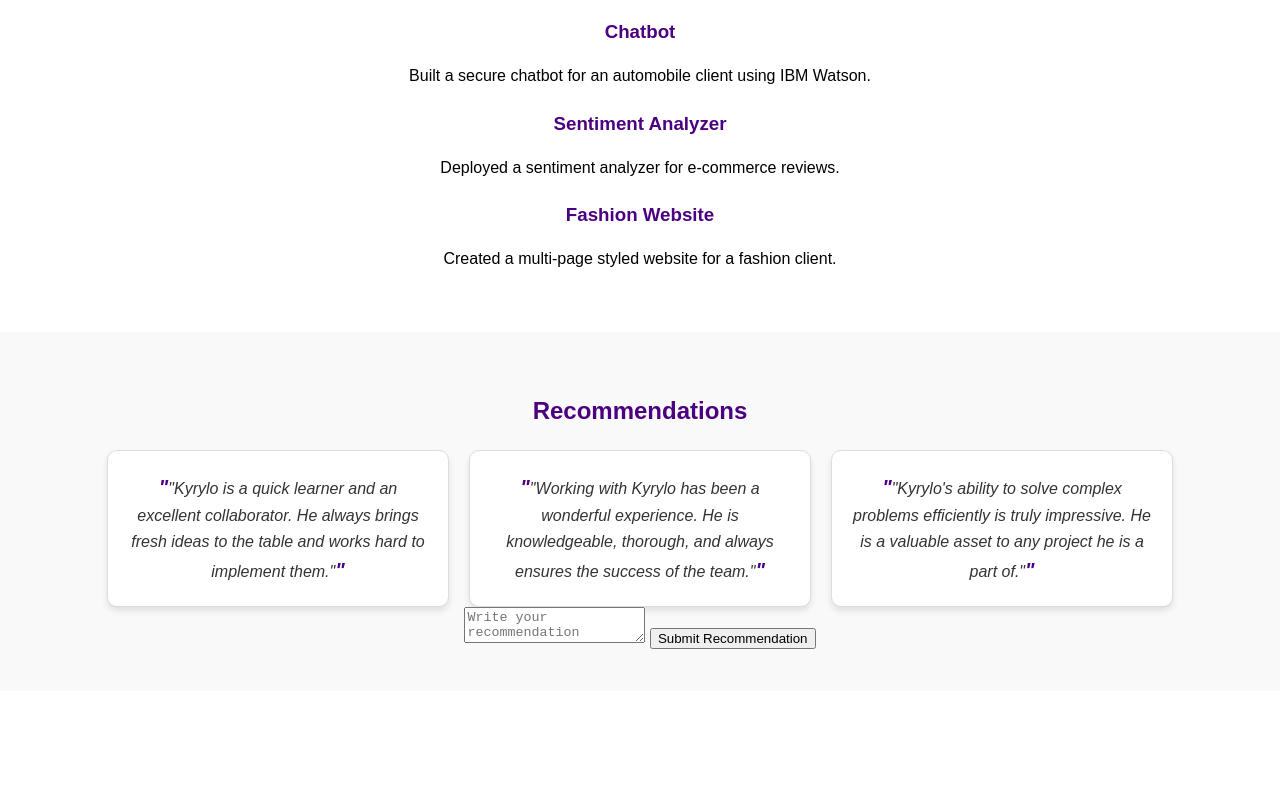
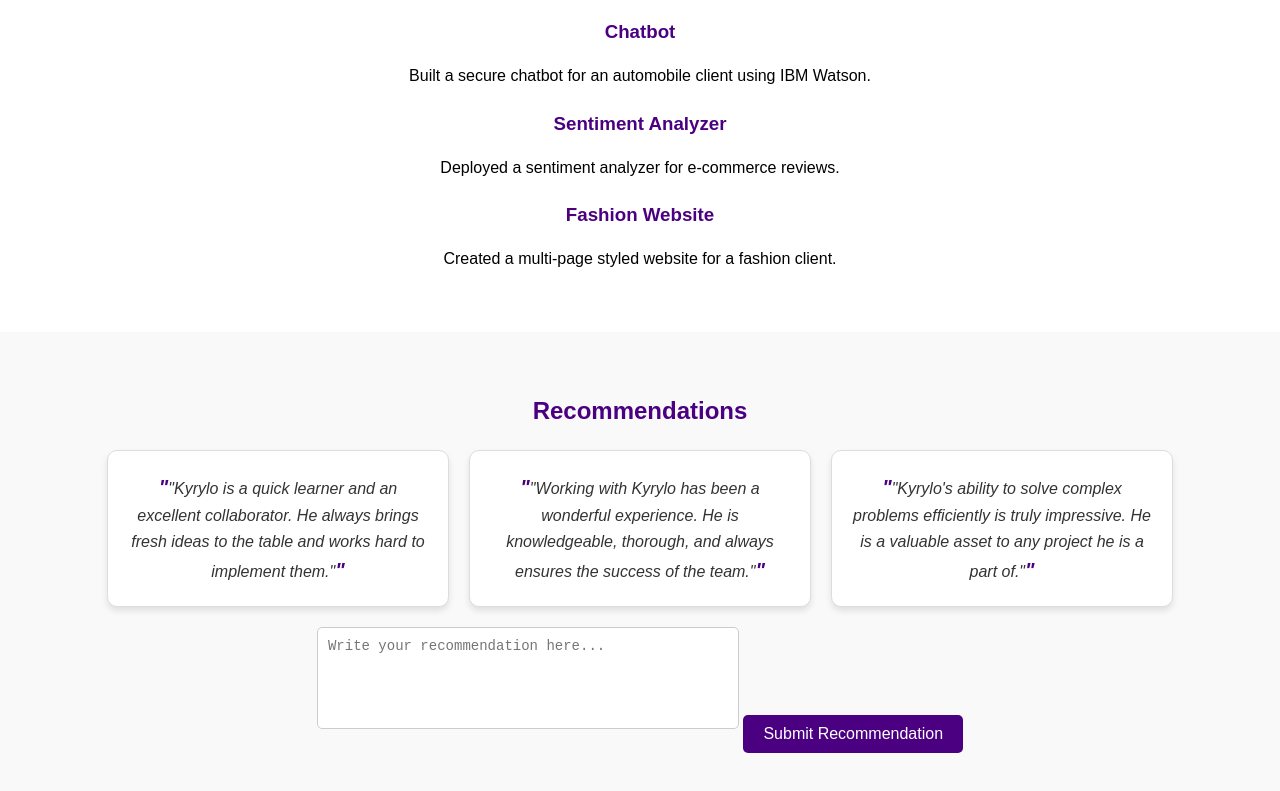
Before and after one commit to kireyev/my-coursera-portfolio, a plain HTML site: page index.html in a window 1280 px wide. Shown: the part 812-1603 px from the top of the page. Before the commit the page ends 1503 px from the top, so only its background shows below. Drawn offline with Linux system fonts and the light colour scheme; a script that the page names is missing.

Commit message:
Update style.css

```diff
--- a/style.css
+++ b/style.css
@@ -197,3 +197,35 @@ nav ul li a:hover {
   color: #4b0082; /* Purple quotation marks */
   font-weight: bold;
 }
+
+/* Recommendation Form */
+#recommendation-form {
+  margin-top: 20px;
+  text-align: center;
+}
+
+#recommendation-form textarea {
+  width: 80%;
+  max-width: 400px;
+  height: 80px;
+  padding: 10px;
+  border: 1px solid #ccc;
+  border-radius: 5px;
+  resize: none;
+  font-size: 14px;
+  margin-bottom: 10px;
+}
+
+#recommendation-form button {
+  padding: 10px 20px;
+  background-color: #4b0082; /* Purple button */
+  color: white;
+  border: none;
+  border-radius: 5px;
+  cursor: pointer;
+  font-size: 16px;
+}
+
+#recommendation-form button:hover {
+  background-color: #3a006b; /* Darker purple on hover */
+}
```
